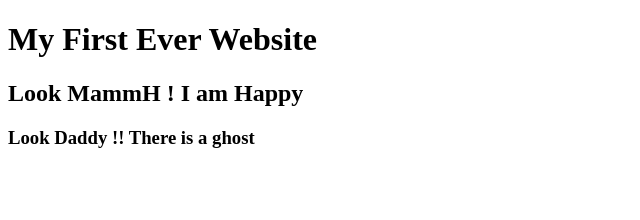
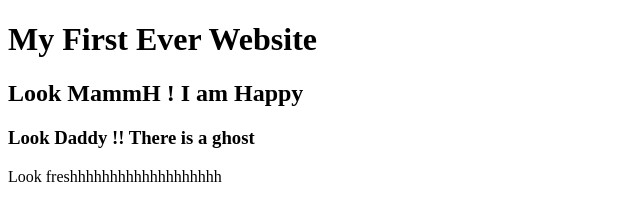
Before and after one commit to Nabonb/my_first_website, a plain HTML site: page index.html in a window 1280 px wide. Shown: the whole page, without its empty margins (0-640 px from the left). Drawn offline with Linux system fonts and the light colour scheme.

Commit message:
again added

```diff
--- a/index.html
+++ b/index.html
@@ -10,5 +10,6 @@
     <h1>My First Ever Website</h1>
     <h2>Look MammH ! I am Happy </h2>
     <h3>Look Daddy !! There is a ghost</h3>
+    <p>Look freshhhhhhhhhhhhhhhhhhh</p>
 </body>
 </html>
```
